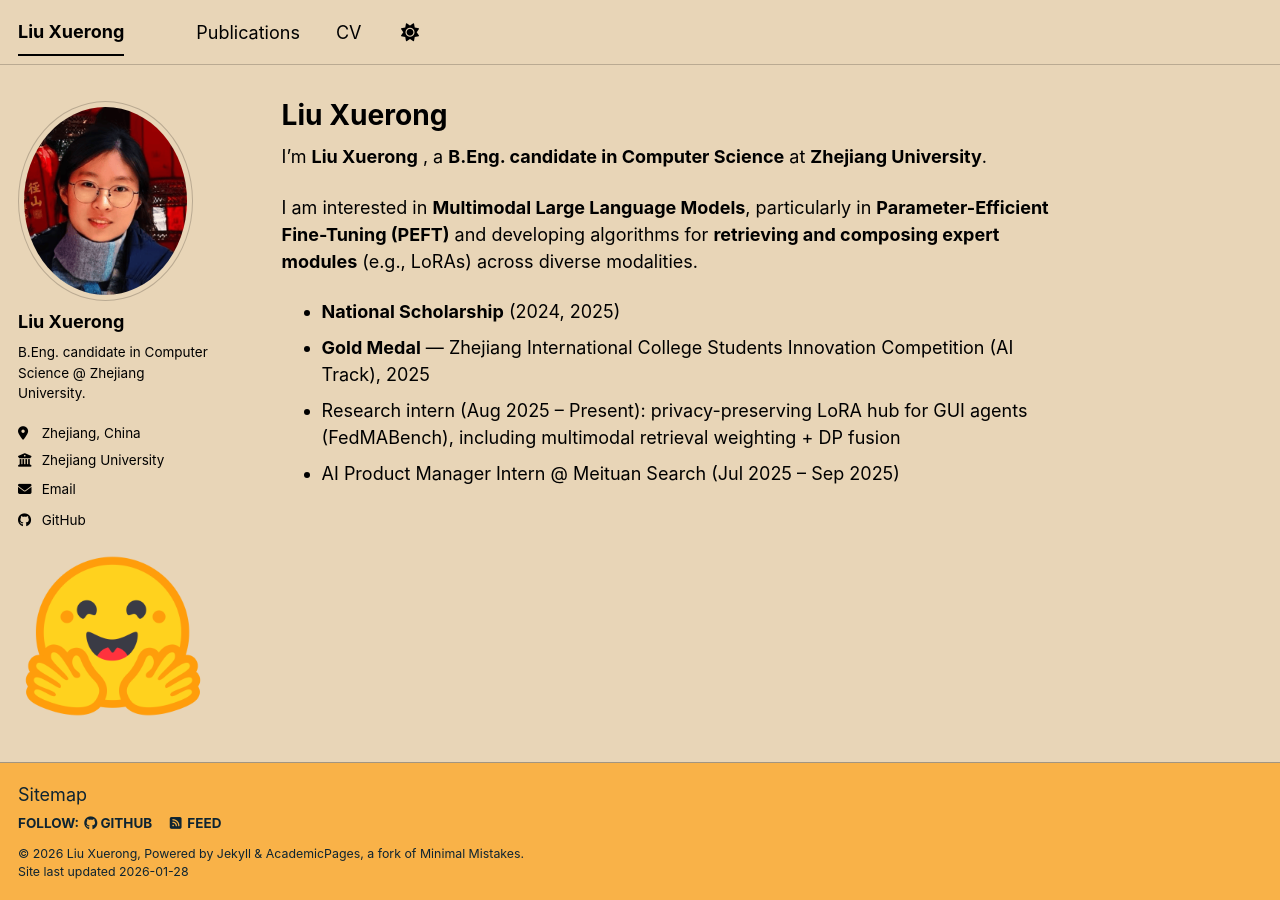
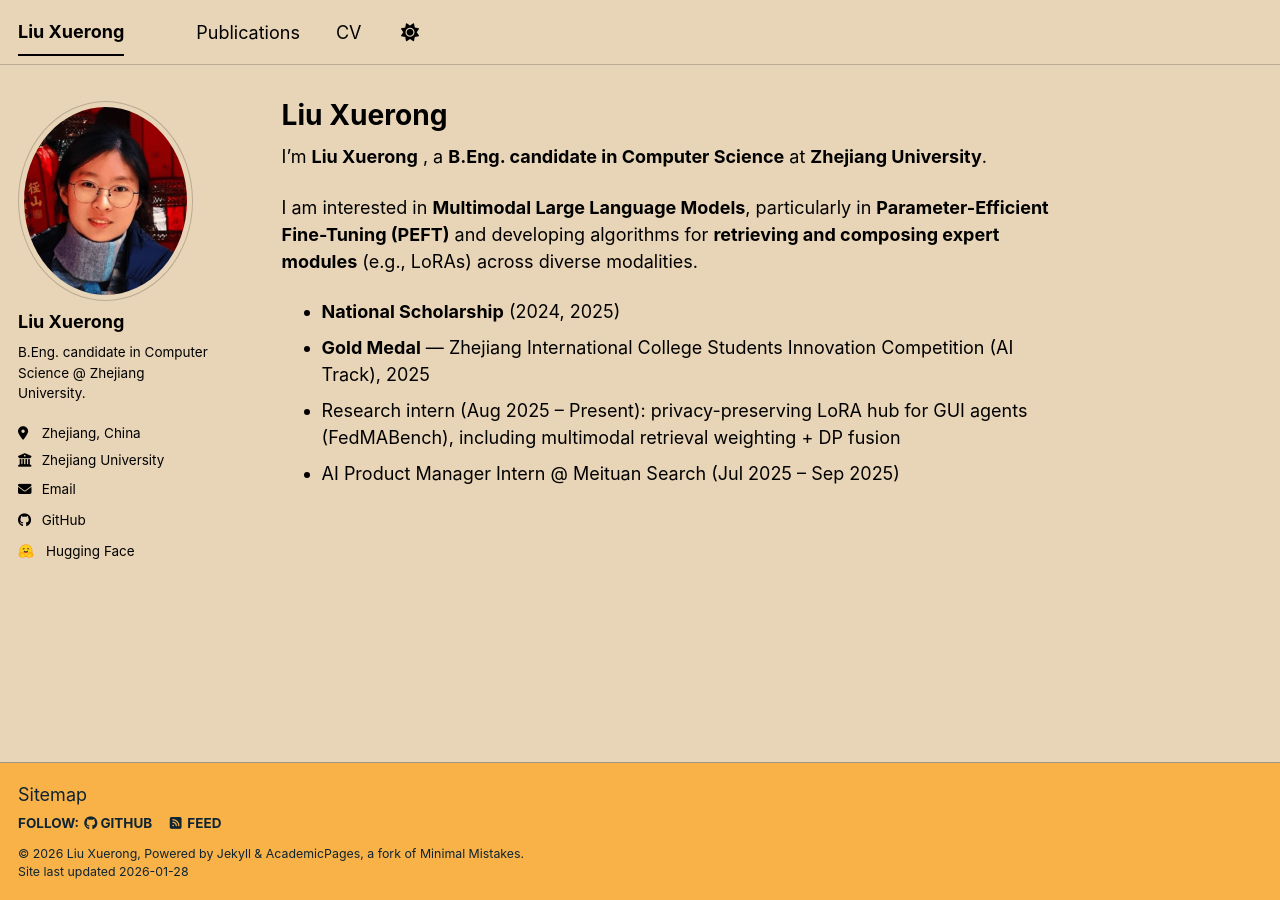
Before and after one commit to Sherry805139/Sherry805139.github.io, a Jekyll site: the page built from _pages/about.md, in a window 1280 px wide. Built offline with Jekyll 4.4.1, drawn with Linux system fonts in a browser that asks for light colours; a script bundle is joined from its source files by our own code; library files that are not in the unit come from our copies.

Commit message:
huggingface icon

```diff
--- a/_includes/author-profile.html
+++ b/_includes/author-profile.html
@@ -91,8 +91,7 @@
       {% if author.huggingface %}
         <li>
           <a href="https://huggingface.co/{{ author.huggingface }}">
-            <img src="{{ '/images/huggingface-color.png' | prepend: base_path }}" alt="Hugging Face" width="16" height="16" style="display:inline-block; vertical-align:-0.15em; margin-right:0.5em;" />
-            Hugging Face
+            <img src="{{ '/images/huggingface-color.png' | prepend: base_path }}" alt="Hugging Face" style="width: 16px; height: 16px; object-fit: contain; margin-left: 0px; margin-right: 12px; vertical-align: -3px;" />Hugging Face
           </a>
         </li>
       {% endif %}
```
